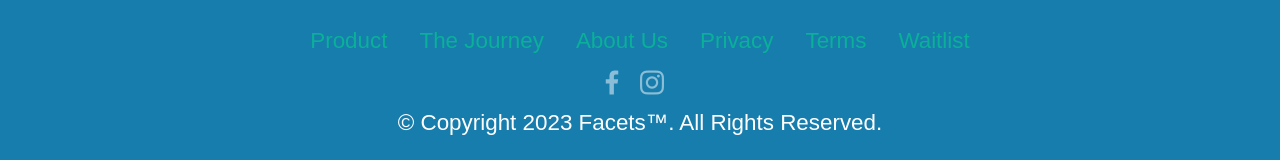
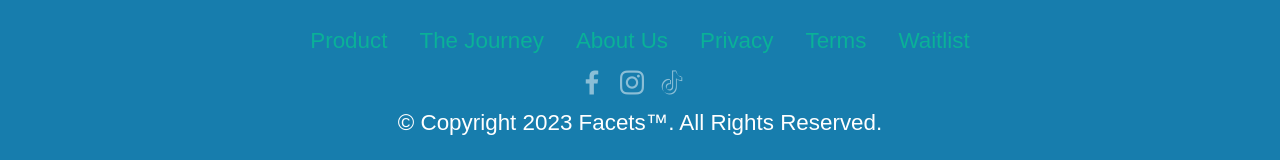
Before and after one commit to scoopgroupinc/next-facets-website, a Next.js app: page / in a window 1280 px wide. Shown: the part 5219-5379 px from the top of the page. Built offline with nearby package versions, Linux system fonts and the light colour scheme.

Commit message:
wellknown file, social link updates

```diff
--- a/app/components/Footer.tsx
+++ b/app/components/Footer.tsx
@@ -1,4 +1,4 @@
-import Link from 'next/link';
+import Link from "next/link";
 
 function Footer() {
   return (
@@ -42,19 +42,21 @@ function Footer() {
           <div className="row social-row">
             <div className="social-list align-right pb-2">
               <div className="soc-item">
-                <Link
-                  href="https://www.facebook.com/facetsmindfuldating/"
-                  target="_blank"
-                >
+                <Link href="https://www.facebook.com/facetsmindfuldating/" target="_blank">
                   <span className="socicon-facebook socicon mbr-iconfont mbr-iconfont-social"></span>
                 </Link>
               </div>
               <div className="soc-item">
+                <Link href="https://www.instagram.com/facets.mindful.dating/" target="_blank">
+                  <span className="socicon-instagram socicon mbr-iconfont mbr-iconfont-social"></span>
+                </Link>
+              </div>
+              <div className="soc-item">
                 <Link
-                  href="https://www.instagram.com/facets.mindful.dating/"
+                  href="https://www.tiktok.com/@facets.mindfuldating?is_from_webapp=1&sender_device=pc"
                   target="_blank"
                 >
-                  <span className="socicon-instagram socicon mbr-iconfont mbr-iconfont-social"></span>
+                  <span className="socicon-tiktok socicon mbr-iconfont mbr-iconfont-social"></span>
                 </Link>
               </div>
             </div>
```
Also changed, not shown: app/(website)/.well-known/assetlinks.json (added), 1 other file (tests, documents, lock files or other folders).
